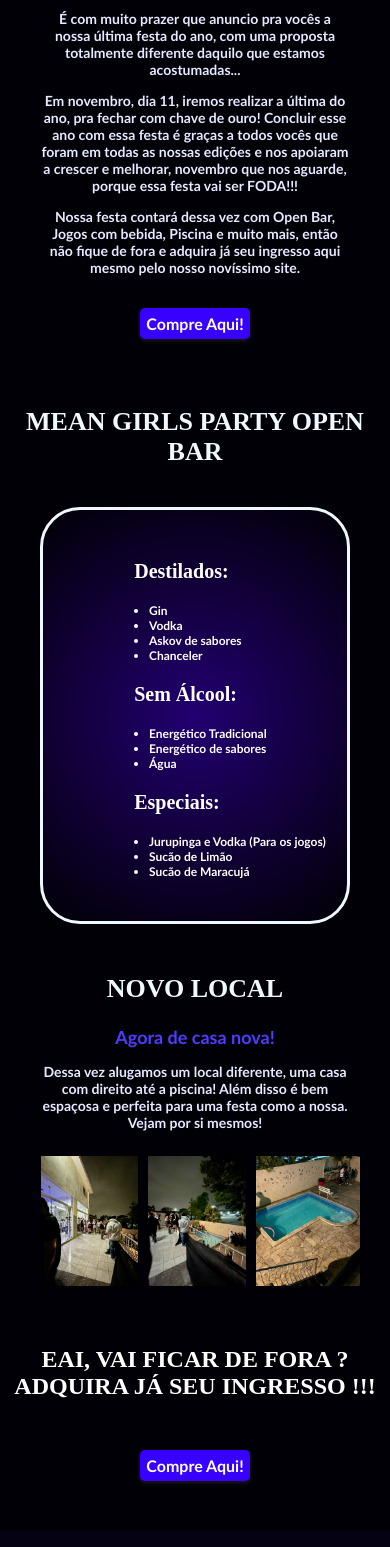
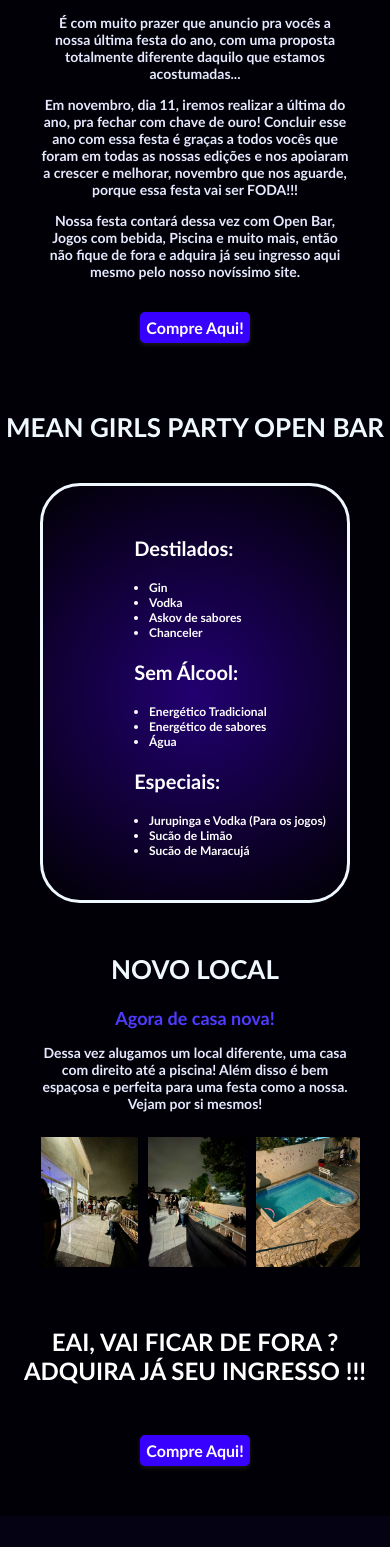
Before and after one commit to brunoguima7/mean-site, a React (Vite) app: page / in a window 390 px wide. Shown: the part 433-1980 px from the top of the page. Built offline with nearby package versions, Linux system fonts and the light colour scheme; a web font is replaced by a local one.

Commit message:
atualização

```diff
--- a/src/styles/apresentation.css
+++ b/src/styles/apresentation.css
@@ -2,7 +2,7 @@
     color: white;
     font-size: 75px;
     text-align: center;
-    font-family: "mean";
+    font-family: "mean", "calibri";
 }
 
 #image {
--- a/src/styles/button.css
+++ b/src/styles/button.css
@@ -1,7 +1,7 @@
 #button-link {
     color: rgb(255, 255, 255);
     font-family: "Calibri";
-    font-size: 16px;
+    font-size: 24px;
     text-decoration: none;
 }
 
@@ -9,3 +9,9 @@
     background-color: white;
     color: rgb(55, 0, 255);
 }
+
+@media (max-width: 450px) {
+    #button-link {
+        font-size: 16px;
+    }
+}
--- a/src/styles/footer.css
+++ b/src/styles/footer.css
@@ -6,7 +6,7 @@
 }
 
 #footer-text {
-    font-family: "mean";
+    font-family: "mean", "calibri";
     font-size: 14px;
     color: rgb(255, 255, 255);
     margin-left: 5px;
--- a/src/styles/form.css
+++ b/src/styles/form.css
@@ -15,7 +15,7 @@
 .pay-text {
     margin-left: 50px;
     margin-right: 50px;
-    font-family: "Candara";
+    font-family: "Candara", "calibri";
     font-size: 20px;
     color: white;
     text-align: center;
@@ -24,7 +24,7 @@
 #error-message {
     color: white;
     text-align: center;
-    font-family: "Calibri";
+    font-family: "Calibri", "calibri";
     font-size: 20px;
     font-weight: 100;
     padding-left: 3px;
--- a/src/styles/global.css
+++ b/src/styles/global.css
@@ -12,7 +12,7 @@
 .text {
     margin-right: 200px;
     margin-left: 200px;
-    font-family: "Candara";
+    font-family: "Candara", "calibri";
     font-weight: bold;
     font-size: 20px;
     color: rgb(230, 232, 255);
@@ -21,14 +21,14 @@
 
 .title {
     text-align: center;
-    font-family: "realocate";
+    font-family: "realocate", "calibri";
     font-size: 36px;
     color: aliceblue;
 }
 
 .gran-title {
     text-align: center;
-    font-family: "realocate";
+    font-family: "realocate", "calibri";
     font-size: 40px;
     color: rgb(255, 255, 255);
 }
@@ -72,7 +72,7 @@ input[type=number]::-webkit-outer-spin-button {
 
 label {
     font-size: 20px;
-    font-family: "Candara";
+    font-family: "Candara", "calibri";
     color: white;
     font-weight: bold;
 }
--- a/src/styles/header.css
+++ b/src/styles/header.css
@@ -1,6 +1,6 @@
 #link1 {
     color: white;
-    font-family: "Candara";
+    font-family: "Candara", "calibri";
     font-size: 20px;
     font-weight: bold;
     text-decoration: none;
@@ -12,7 +12,7 @@
 
 #link2 {
     color: white;
-    font-family: "Candara";
+    font-family: "Candara", "calibri";
     font-size: 20px;
     font-weight: bold;
     text-decoration: none;
--- a/src/styles/main-content.css
+++ b/src/styles/main-content.css
@@ -1,6 +1,6 @@
 .sub-listas {
     color: rgb(255, 255, 255);
-    font-family: "realocate";
+    font-family: "realocate", "calibri";
     font-weight: bold;
     font-size: 35px;
     margin-left: 30%;
@@ -22,7 +22,7 @@
     margin-right: 35%;
     border-color: aliceblue;
     border-style: solid;
-    font-family: "Candara";
+    font-family: "Candara", "calibri";
     font-weight: bold;
     font-size: 20px;
     color: rgb(230, 232, 255);
```
